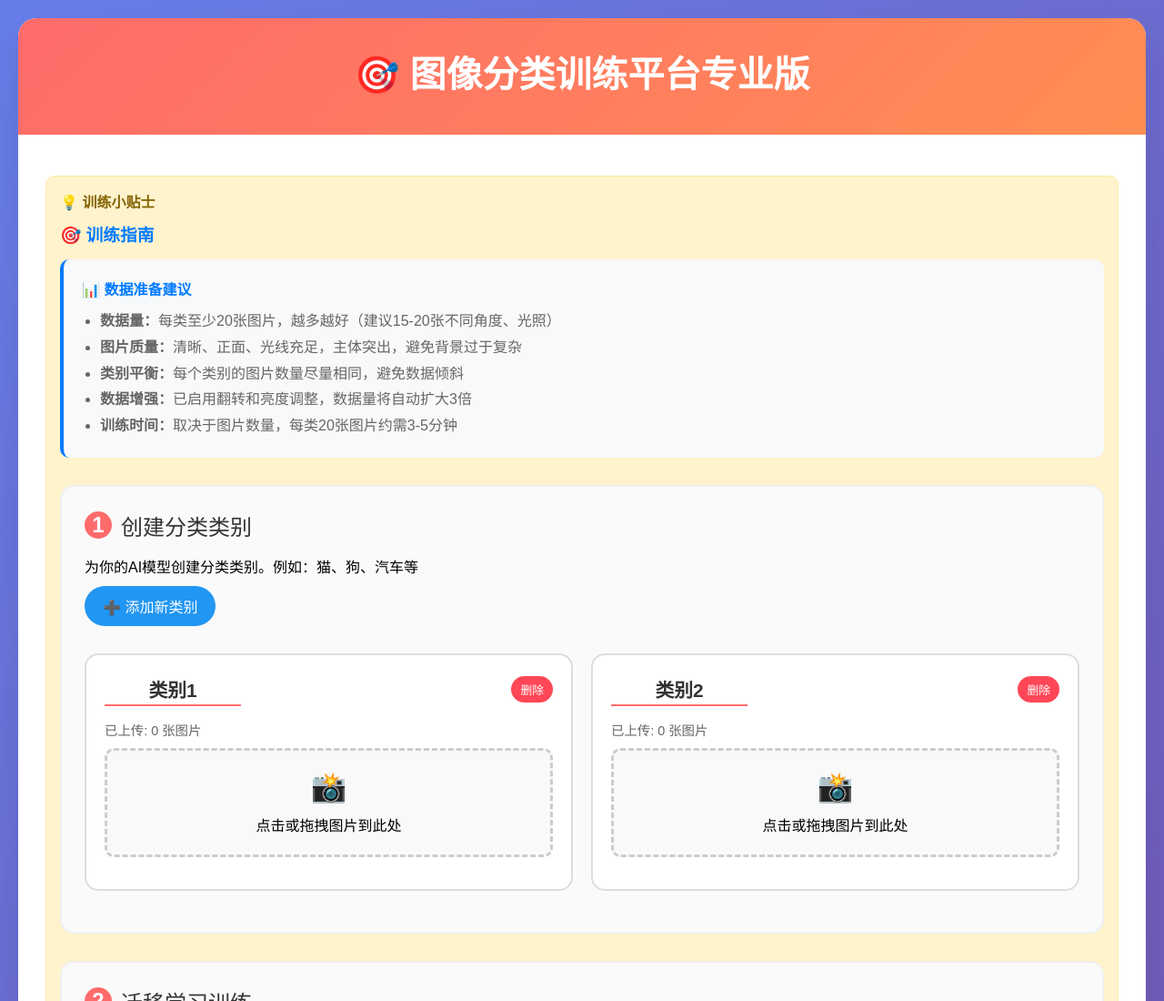
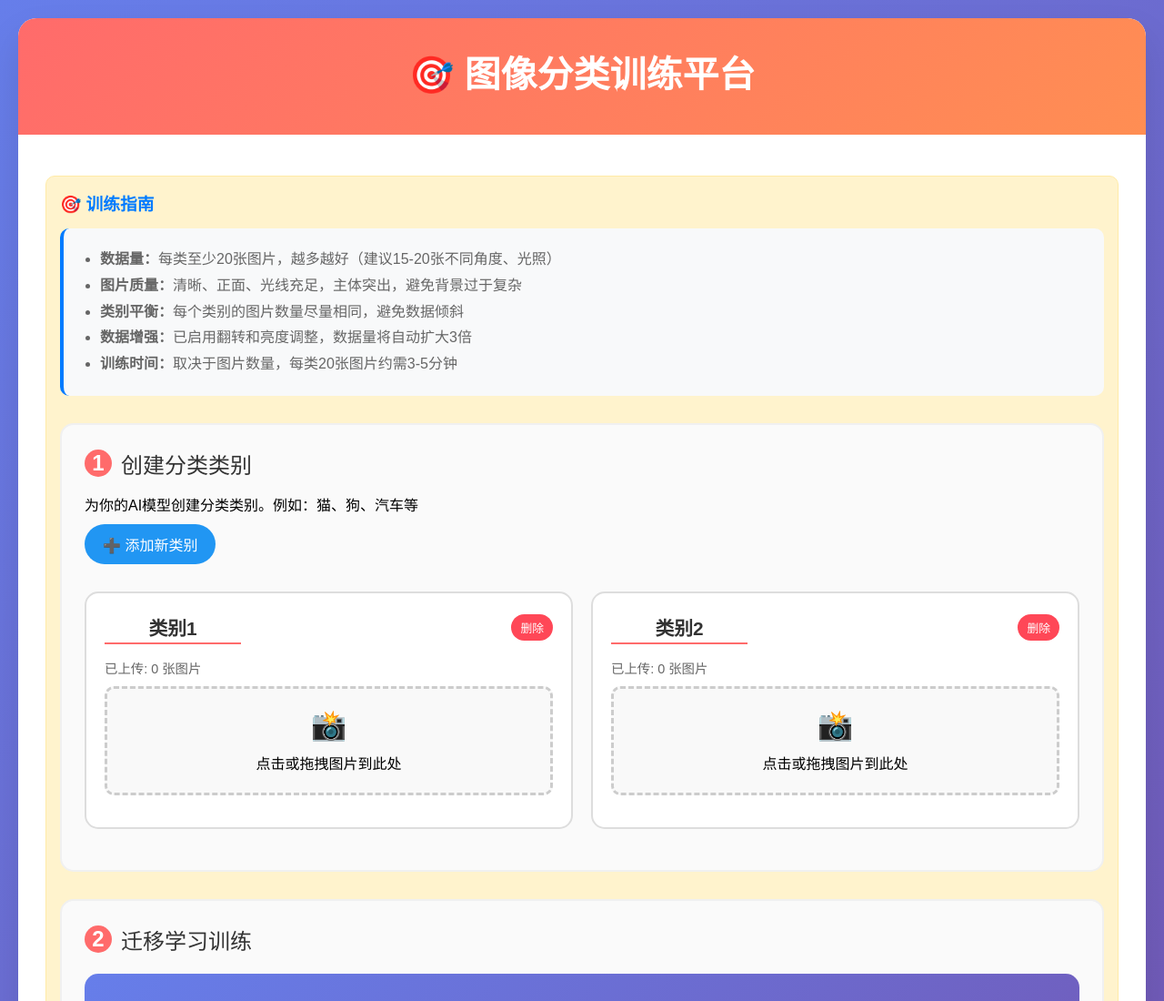
Before and after one commit to nkiuhnd/machine-learning-tutorial, a plain HTML site: page 图像分类训练平台_专业版.html in a window 1280 px wide. Shown: the top 1100 px of the page at 91% size. Drawn offline with Linux system fonts and the light colour scheme.

Commit message:
优化界面

```diff
--- a/图像分类训练平台_专业版.html
+++ b/图像分类训练平台_专业版.html
@@ -456,18 +456,18 @@
 <body>
     <div class="container">
         <div class="header">
-            <h1>🎯 图像分类训练平台专业版</h1>
+            <h1>🎯 图像分类训练平台</h1>
 
         </div>
 
         <div class="main-content">
             <!-- 训练提示 -->
             <div class="tips">
-                <h4>💡 训练小贴士</h4>
+
                 <div class="training-guide">
                     <h3 style="color: #007bff; margin-bottom: 15px;">🎯 训练指南</h3>
                     <div style="background: #f8f9fa; padding: 20px; border-radius: 10px; border-left: 4px solid #007bff;">
-                        <h4 style="color: #007bff; margin-bottom: 10px;">📊 数据准备建议</h4>
+
                         <ul style="margin: 0; padding-left: 20px; color: #666; line-height: 1.8;">
                             <li><strong>数据量：</strong>每类至少20张图片，越多越好（建议15-20张不同角度、光照）</li>
                             <li><strong>图片质量：</strong>清晰、正面、光线充足，主体突出，避免背景过于复杂</li>
```
